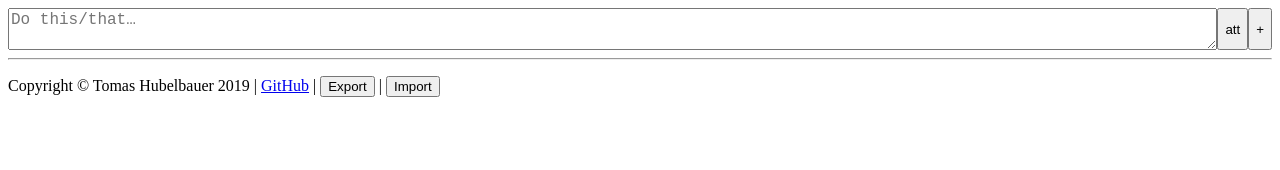
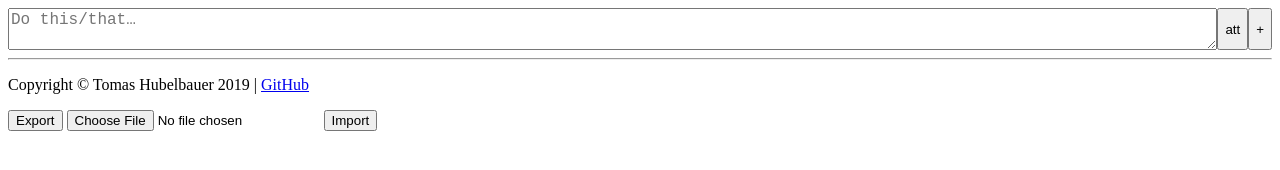
Before and after one commit to TomasHubelbauer/agendum, a plain HTML site: page index.html in a window 1280 px wide. Drawn offline with Linux system fonts and the light colour scheme.

Commit message:
Use sentinel elements for export anchor and import input

```diff
--- a/index.html
+++ b/index.html
@@ -18,11 +18,12 @@
     </div>
     <div id="itemsDiv"></div>
     <hr />
-    <p>
-      Copyright &copy; Tomas Hubelbauer 2019
-      | <a href="https://github.com/TomasHubelbauer/agendum">GitHub</a>
-      | <button id="exportButton">Export</button>
-      | <button id="importButton">Import</button>
-    </p>
+    <p>Copyright &copy; Tomas Hubelbauer 2019 | <a href="https://github.com/TomasHubelbauer/agendum">GitHub</a></p>
+    <div>
+      <a id="exportA"></a>
+      <button id="exportButton">Export</button>
+      <input id="importInput" type="file" accept="application/json" />
+      <button id="importButton">Import</button>
+    </div>
   </body>
 </html>
```
